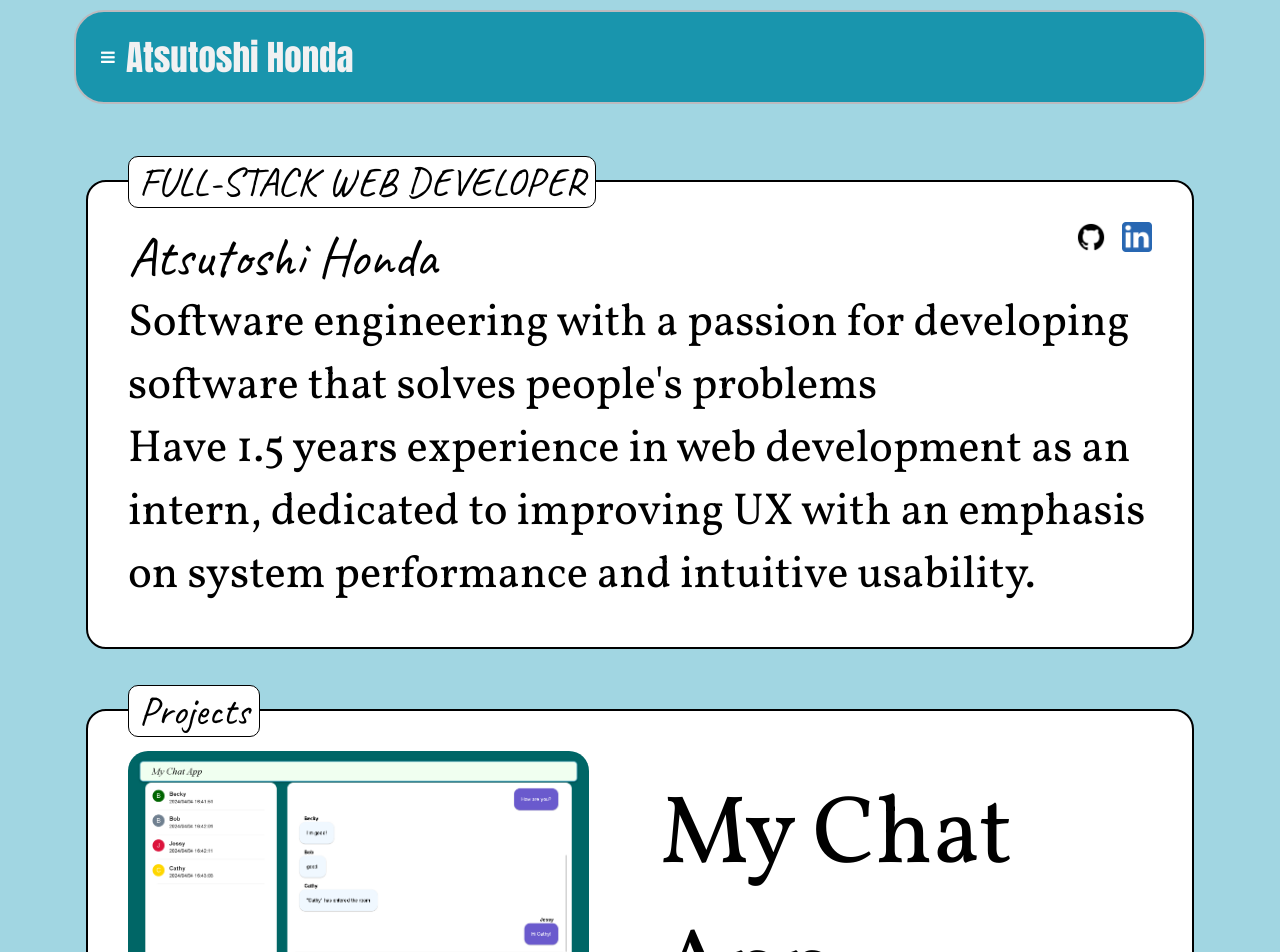
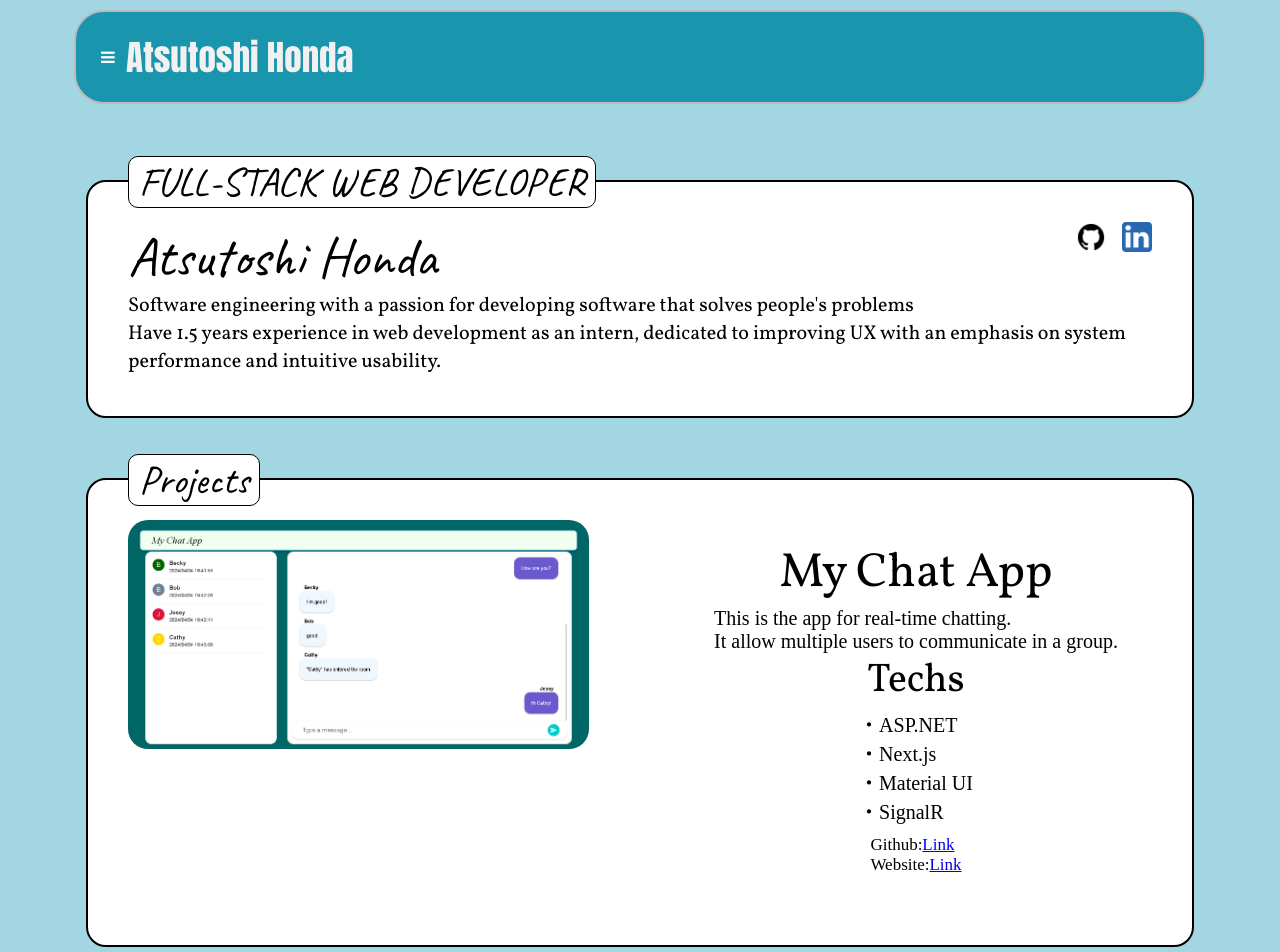
Before and after one commit to atmaxstar/portfolio, a React (Vite) app: page / in a window 1280 px wide. Shown: the top 952 px of the page. Built offline with nearby package versions, Linux system fonts and the light colour scheme; no server answers.

Commit message:
changed font-size

```diff
--- a/src/Home/index.tsx
+++ b/src/Home/index.tsx
@@ -54,9 +54,13 @@ const SocialLinks = styled.div`
 `
 
 const Introduction = styled.div`
-    font-size: calc(3.25vw + 0.2rem);
+    font-size: 20px;
     font-family: 'Vollkorn', serif;
     color: black;
+
+    @media (max-width: 600px) {
+        font-size: 17px;
+    }
 `
 
 const Home = () => {
--- a/src/Projects/index.tsx
+++ b/src/Projects/index.tsx
@@ -32,34 +32,50 @@ const ProjectContent = styled.div`
 
     @media (max-width: 450px) {
         width: 70%;
-      }
+    }
 `
 
 const ProjectName = styled.div`
-    font-size: calc(7.25vw + 0.2rem);
+    font-size: 3em;
     font-family: 'Vollkorn', serif;
     color: black;
+
+    @media (max-width: 600px) {
+        font-size: 2em;
+    }
 `
 
 const ProjectDescription = styled.div`
-    font-size: calc(3.25vw + 0.2rem);
+    font-size: 20px;
     color: black;
+
+    @media (max-width: 600px) {
+        font-size: 15px;
+    }
 `
 
 const TechTitle = styled.div`
-    font-size: calc(6.25vw + 0.2rem);
+    font-size: 40px;
     font-family: 'Vollkorn', serif;
     color: black;
+
+    @media (max-width: 600px) {
+        font-size: 25px;
+    }
 `
 
 const TechContent = styled.div`
-    font-size: calc(3.25vw + 0.2rem);
+    font-size: 20px;
     color: black;
+
+    @media (max-width: 600px) {
+        font-size: 15px;
+    }
 `
 
 const LinkContent = styled.div`
     padding: 10px;
-    font-size: calc(3.25vw + 0.2rem);
+    font-size: 17px;
     color: black;
 `
 
```
